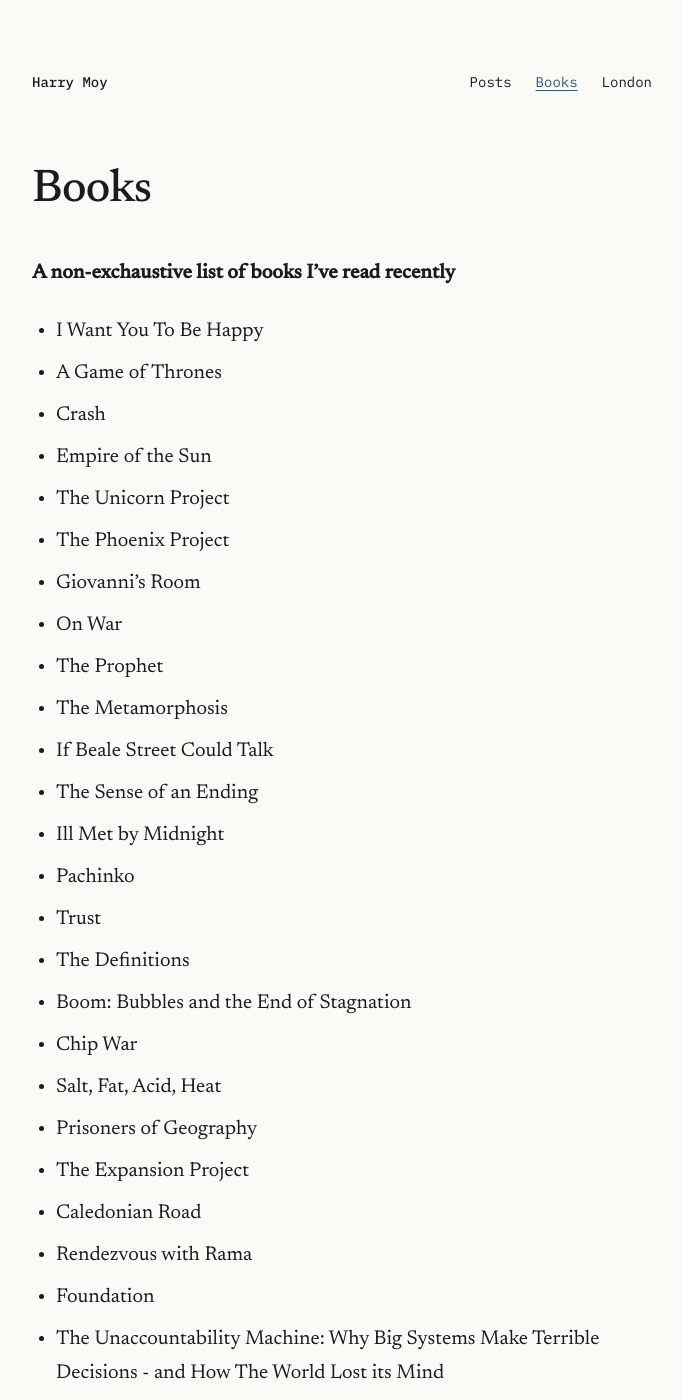
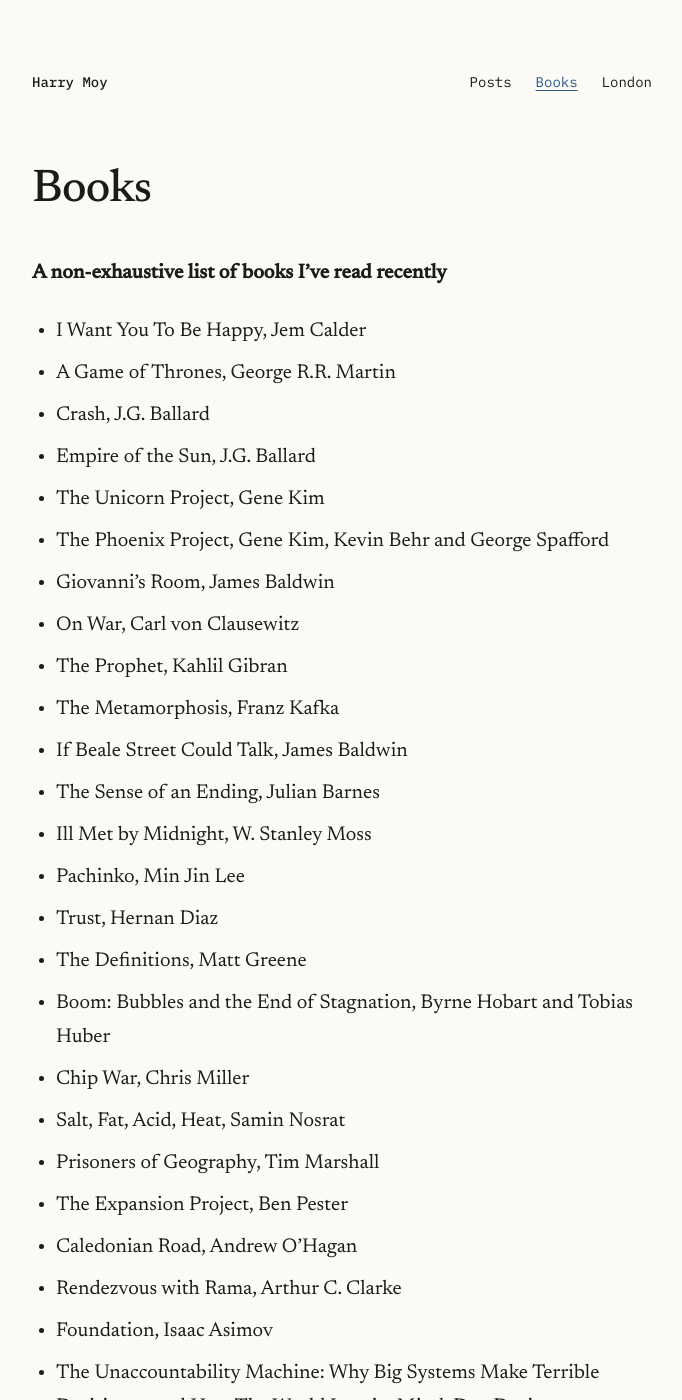
Before and after one commit to harrymoy/harrymoy.github.io, a Jekyll site: the page built from books.markdown, in a window 1280 px wide and 1400 px high. Shown: the whole window, without its empty margins (298-980 px from the left). Built offline with Jekyll 4.4.1, drawn with Linux system fonts in a browser that asks for light colours; some of the changed text lies outside the part shown.

Commit message:
chore: new site

```diff
--- a/books.markdown
+++ b/books.markdown
@@ -4,45 +4,45 @@ title: Books
 permalink: /books
 ---
 
-**A non-exchaustive list of books I've read recently**
+**A non-exhaustive list of books I've read recently**
 
-- I Want You To Be Happy
-- A Game of Thrones
-- Crash
-- Empire of the Sun
-- The Unicorn Project
-- The Phoenix Project
-- Giovanni's Room
-- On War
-- The Prophet
-- The Metamorphosis
-- If Beale Street Could Talk
-- The Sense of an Ending
-- Ill Met by Midnight
-- Pachinko
-- Trust
-- The Definitions
-- Boom: Bubbles and the End of Stagnation
-- Chip War
-- Salt, Fat, Acid, Heat
-- Prisoners of Geography
-- The Expansion Project
-- Caledonian Road
-- Rendezvous with Rama
-- Foundation
-- The Unaccountability Machine: Why Big Systems Make Terrible Decisions - and How The World Lost its Mind
-- Conquerors: How Portugal Forged the First Global Empire
-- Zero to One
-- Can't Hurt Me
-- Show Your Work!
-- The Biggest Bluff
-- Ways of Seeing
-- Why We Sleep
-- Kaput!
-- A Liberatian Walks Into a Bear
-- Steve Jobs
-- When McKinsey Comes to Town
-- Born Standing Up
-- Three Body Problem
-- Measure What Matters
-- The Rise of Theodore Roosevelt
+- I Want You To Be Happy, Jem Calder
+- A Game of Thrones, George R.R. Martin
+- Crash, J.G. Ballard
+- Empire of the Sun, J.G. Ballard
+- The Unicorn Project, Gene Kim
+- The Phoenix Project, Gene Kim, Kevin Behr and George Spafford
+- Giovanni's Room, James Baldwin
+- On War, Carl von Clausewitz
+- The Prophet, Kahlil Gibran
+- The Metamorphosis, Franz Kafka
+- If Beale Street Could Talk, James Baldwin
+- The Sense of an Ending, Julian Barnes
+- Ill Met by Midnight, W. Stanley Moss
+- Pachinko, Min Jin Lee
+- Trust, Hernan Diaz
+- The Definitions, Matt Greene
+- Boom: Bubbles and the End of Stagnation, Byrne Hobart and Tobias Huber
+- Chip War, Chris Miller
+- Salt, Fat, Acid, Heat, Samin Nosrat
+- Prisoners of Geography, Tim Marshall
+- The Expansion Project, Ben Pester
+- Caledonian Road, Andrew O'Hagan
+- Rendezvous with Rama, Arthur C. Clarke
+- Foundation, Isaac Asimov
+- The Unaccountability Machine: Why Big Systems Make Terrible Decisions - and How The World Lost its Mind, Dan Davies
+- Conquerors: How Portugal Forged the First Global Empire, Roger Crowley
+- Zero to One, Peter Thiel
+- Can't Hurt Me, David Goggins
+- Show Your Work!, Austin Kleon
+- The Biggest Bluff, Maria Konnikova
+- Ways of Seeing, John Berger
+- Why We Sleep, Matthew Walker
+- Kaput!, Wolfgang Münchau
+- A Libertarian Walks Into a Bear, Matthew Hongoltz-Hetling
+- Steve Jobs, Walter Isaacson
+- When McKinsey Comes to Town, Walt Bogdanich and Michael Forsythe
+- Born Standing Up, Steve Martin
+- Three Body Problem, Cixin Liu
+- Measure What Matters, John Doerr
+- The Rise of Theodore Roosevelt, Edmund Morris
--- a/index.markdown
+++ b/index.markdown
@@ -5,7 +5,7 @@ heading: Hi, I’m Harry.
 investing: Cultivated meat, renewable energy, HR automation, marine logistics and space travel.
 ---
 
-I’m Head of Engineering at [Citipost Global](TODO-URL). I write code, I angel invest and I make things like [Nearly](https://www.producthunt.com/products/nearly) and [London Lime Parking](https://lime-parking.vercel.app/).
+I’m Head of Engineering at [GXBIQ](https://www.gxbiq.com/). I write code, I angel invest and I make things like [Jon](https://hello-jon.webflow.io/),  [Nearly](https://www.producthunt.com/products/nearly) and [London Lime Parking](https://lime-parking.vercel.app/).
 
 Professionally, I’ve designed and built systems in healthcare, financial services and designated critical national infrastructure.
 
```
Also changed, not shown: _data/projects.yml (+5 -2 lines), _data/work.yml (+9 -6 lines).
